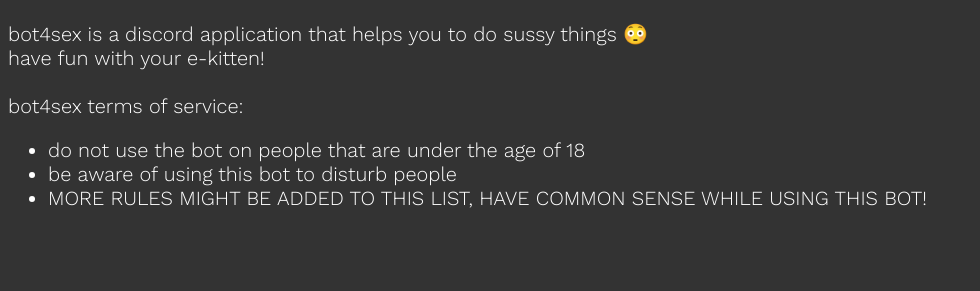
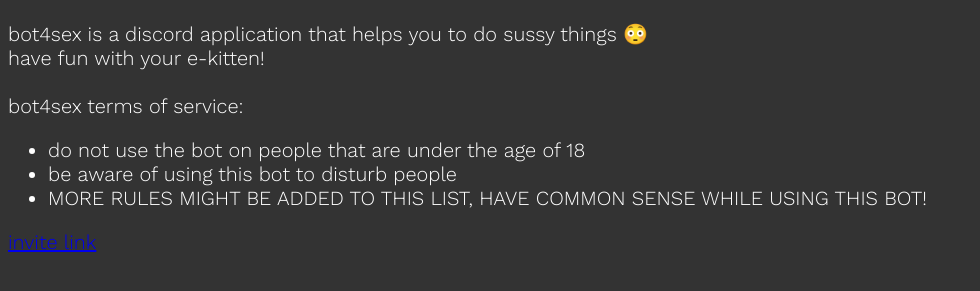
Before and after one commit to nxahhere/bot4sex, a plain HTML site: page index.html in a window 1280 px wide. Shown: the part 63-354 px from the top of the page, without its empty margins (0-980 px from the left). Drawn offline with nearby package versions, Linux system fonts and the light colour scheme.

Commit message:
Update index.html

```diff
--- a/index.html
+++ b/index.html
@@ -17,5 +17,7 @@
         <li>be aware of using this bot to disturb people</li>
         <li>MORE RULES MIGHT BE ADDED TO THIS LIST, HAVE COMMON SENSE WHILE USING THIS BOT!</li>
     </ul>
+
+    <a href="https://nxahhere.github.io/bot4sex/">invite link</a>
 </body>
 </html>
```
